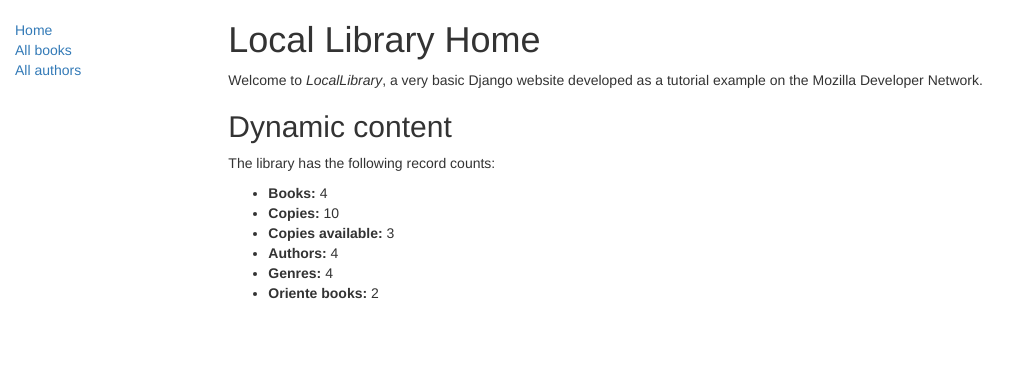
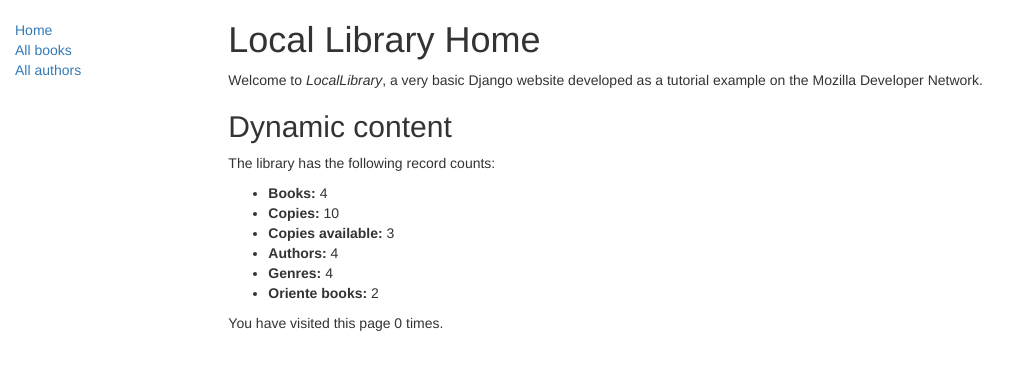
Before and after one commit to YisHub/Django-Mozilla, a Django app: page /catalog/ in a window 1280 px wide. Shown: the top 370 px of the page, without its empty margins (0-1030 px from the left). Run offline with Django 4.2, Linux system fonts and the light colour scheme; data comes from the database, SQL or seed files in the repository; both versions use the stored data as it was after the commit; some libraries are stand-ins or nearby versions.

Commit message:
Avances hasta la parte 7 del curso

```diff
--- a/locallibrary/catalog/templates/index.html
+++ b/locallibrary/catalog/templates/index.html
@@ -20,4 +20,6 @@
     <li><strong>Oriente books:</strong> {{ num_books_with_Oriente }}</li>
   </ul>
 
+  <p>You have visited this page {{ num_visits }}{% if num_visits == 1 %} time{% else %} times{% endif %}.</p>
+
 {% endblock %}
--- a/locallibrary/catalog/views.py
+++ b/locallibrary/catalog/views.py
@@ -17,10 +17,15 @@ def index(request):
     num_genre=Genre.objects.count()
     num_books_with_Oriente=Book.objects.filter(title__icontains='Oriente').count()
     # Renderiza la plantilla HTML index.html con los datos en la variable contexto
+
+    # Numero de visitas a esta view, como está contado en la variable de sesión.
+    num_visits = request.session.get('num_visits', 0)
+    request.session['num_visits'] = num_visits + 1
+
     return render(
         request,
         'index.html',
-        context={'num_books':num_books,'num_instances':num_instances,'num_instances_available':num_instances_available,'num_authors':num_authors, 'num_genre':num_genre, 'num_books_with_Oriente': num_books_with_Oriente},
+        context={'num_books':num_books,'num_instances':num_instances,'num_instances_available':num_instances_available,'num_authors':num_authors, 'num_genre':num_genre, 'num_books_with_Oriente': num_books_with_Oriente, 'num_visits':num_visits},
     )
 
 class BookListView(generic.ListView):
```
Also changed, not shown: locallibrary/db.sqlite3.
